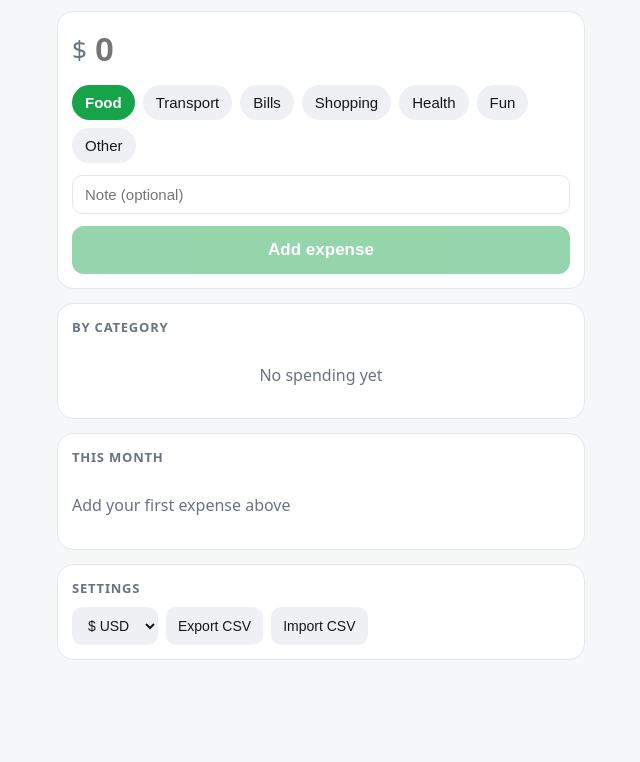
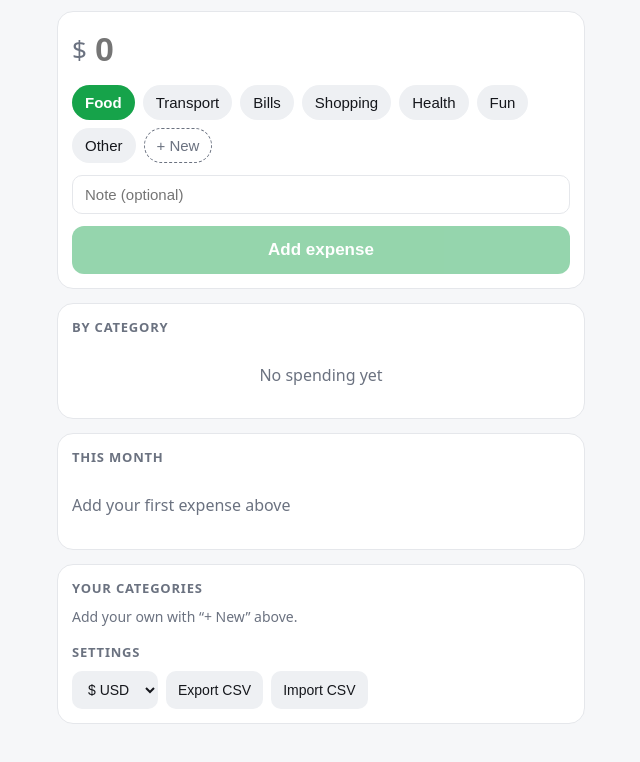
Before and after one commit to longbeardx/expenses, a plain HTML site: page index.html in a window 1280 px wide. Shown: the part 145-907 px from the top of the page, without its empty margins (319-959 px from the left). Before the commit the page ends 843 px from the top, so only its background shows below. Drawn offline with Linux system fonts and the light colour scheme.

Commit message:
Add custom categories
'+ New' chip adds your own category (case-insensitive duplicates select
the existing one). Remove them in Settings; expenses already filed
under a removed category keep their label. Bump cache to v3.

Co-Authored-By: Claude Opus 5.5 <noreply@anthropic.com>

```diff
--- a/index.html
+++ b/index.html
@@ -41,6 +41,11 @@
   #amount { flex: 1; min-width: 0; font-size: 34px; font-weight: 700; border: 0; outline: 0; background: transparent; color: var(--text); padding: 4px 0; }
   .chips { display: flex; flex-wrap: wrap; gap: 8px; margin: 12px 0; }
   .chip { border: 1px solid transparent; background: var(--chip); color: var(--text); border-radius: 999px; padding: 8px 12px; font-size: 15px; }
+  .chip.new { background: transparent; border: 1px dashed var(--muted); color: var(--muted); }
+  .chip.removable { font-size: 14px; }
+  .hint { color: var(--muted); font-size: 14px; }
+  #myCats { margin-top: 0; }
+  #myCats + h2 { margin-top: 16px; }
   .chip[aria-pressed="true"] { background: var(--accent); color: var(--accent-ink); font-weight: 600; }
   #note { width: 100%; border: 1px solid var(--line); background: transparent; color: var(--text); border-radius: 10px; padding: 10px 12px; font-size: 15px; }
   #add { width: 100%; margin-top: 12px; border: 0; border-radius: 12px; padding: 14px; font-size: 17px; font-weight: 700; background: var(--accent); color: var(--accent-ink); }
@@ -102,6 +107,8 @@
 </section>
 
 <section class="card">
+  <h2>Your categories</h2>
+  <div class="chips" id="myCats"></div>
   <h2>Settings</h2>
   <div class="tools">
     <select id="currency" aria-label="Currency">
@@ -119,13 +126,16 @@
 <script>
 (() => {
   const CATS = ["Food", "Transport", "Bills", "Shopping", "Health", "Fun", "Other"];
-  const KEY = "expenses.v1", CUR = "expenses.currency";
+  const KEY = "expenses.v1", CUR = "expenses.currency", MYCATS = "expenses.categories";
 
   // --- storage (wrapped: storage can be unavailable in some browsers) ---
   const load = () => { try { return JSON.parse(localStorage.getItem(KEY)) || []; } catch { return []; } };
   const save = (xs) => { try { localStorage.setItem(KEY, JSON.stringify(xs)); return true; } catch { return false; } };
   let items = load();
   let cur = (() => { try { return localStorage.getItem(CUR) || "$"; } catch { return "$"; } })();
+  let myCats = (() => { try { return JSON.parse(localStorage.getItem(MYCATS)) || []; } catch { return []; } })();
+  const saveCats = () => { try { localStorage.setItem(MYCATS, JSON.stringify(myCats)); } catch {} };
+  const allCats = () => CATS.concat(myCats);
   let cat = CATS[0];
   let view = new Date(); view.setDate(1);
 
@@ -139,13 +149,46 @@
   const toast = (msg) => { const t = $("toast"); t.textContent = msg; t.classList.add("show"); clearTimeout(toast.h); toast.h = setTimeout(() => t.classList.remove("show"), 1600); };
 
   // --- category chips ---
-  CATS.forEach((c) => {
-    const b = document.createElement("button");
-    b.type = "button"; b.className = "chip"; b.textContent = c;
-    b.setAttribute("aria-pressed", c === cat);
-    b.onclick = () => { cat = c; [...$("chips").children].forEach((x) => x.setAttribute("aria-pressed", x.textContent === c)); };
-    $("chips").appendChild(b);
-  });
+  function renderChips() {
+    const box = $("chips"); box.innerHTML = "";
+    if (!allCats().includes(cat)) cat = CATS[0];
+    allCats().forEach((c) => {
+      const b = document.createElement("button");
+      b.type = "button"; b.className = "chip"; b.textContent = c;
+      b.setAttribute("aria-pressed", c === cat);
+      b.onclick = () => { cat = c; [...box.querySelectorAll(".chip:not(.new)")].forEach((x) => x.setAttribute("aria-pressed", x.textContent === c)); };
+      box.appendChild(b);
+    });
+    const add = document.createElement("button");
+    add.type = "button"; add.className = "chip new"; add.textContent = "+ New";
+    add.setAttribute("aria-label", "New category");
+    add.onclick = () => {
+      const name = (prompt("New category name") || "").trim().replace(/\s+/g, " ").slice(0, 20);
+      if (!name) return;
+      const existing = allCats().find((c) => c.toLowerCase() === name.toLowerCase());
+      if (existing) { cat = existing; renderChips(); toast(`${existing} already exists`); return; }
+      myCats.push(name); saveCats(); cat = name; renderChips(); renderMyCats();
+      toast(`Added category ${name}`);
+    };
+    box.appendChild(add);
+  }
+
+  // Settings: your own categories, removable (old expenses keep their label)
+  function renderMyCats() {
+    const box = $("myCats"); box.innerHTML = "";
+    if (!myCats.length) { box.innerHTML = '<span class="hint">Add your own with “+ New” above.</span>'; return; }
+    myCats.forEach((c) => {
+      const b = document.createElement("button");
+      b.type = "button"; b.className = "chip removable"; b.textContent = c + "  ✕";
+      b.setAttribute("aria-label", `Remove category ${c}`);
+      b.onclick = () => {
+        if (!confirm(`Remove category “${c}”? Expenses already in it are kept.`)) return;
+        myCats = myCats.filter((x) => x !== c); saveCats(); renderChips(); renderMyCats();
+      };
+      box.appendChild(b);
+    });
+  }
+  renderChips();
 
   const parseAmount = () => {
     const v = parseFloat(($("amount").value || "").replace(",", "."));
@@ -272,6 +315,7 @@
     toast(`Imported ${added}` + (dup ? ` · ${dup} already here` : "") + (bad ? ` · ${bad} unreadable` : ""));
   };
 
+  renderMyCats();
   render();
   if ("serviceWorker" in navigator) navigator.serviceWorker.register("sw.js").catch(() => {});
 })();
--- a/sw.js
+++ b/sw.js
@@ -1,6 +1,6 @@
 // Offline support, network first: when online you always get the newest
 // version on the first open; offline (or after 3 s) the cached copy is used.
-const CACHE = "expenses-v2";
+const CACHE = "expenses-v3";
 const SHELL = ["./", "index.html", "manifest.webmanifest", "icons/icon.svg", "icons/icon-192.png", "icons/icon-512.png"];
 
 self.addEventListener("install", (e) =>
```
